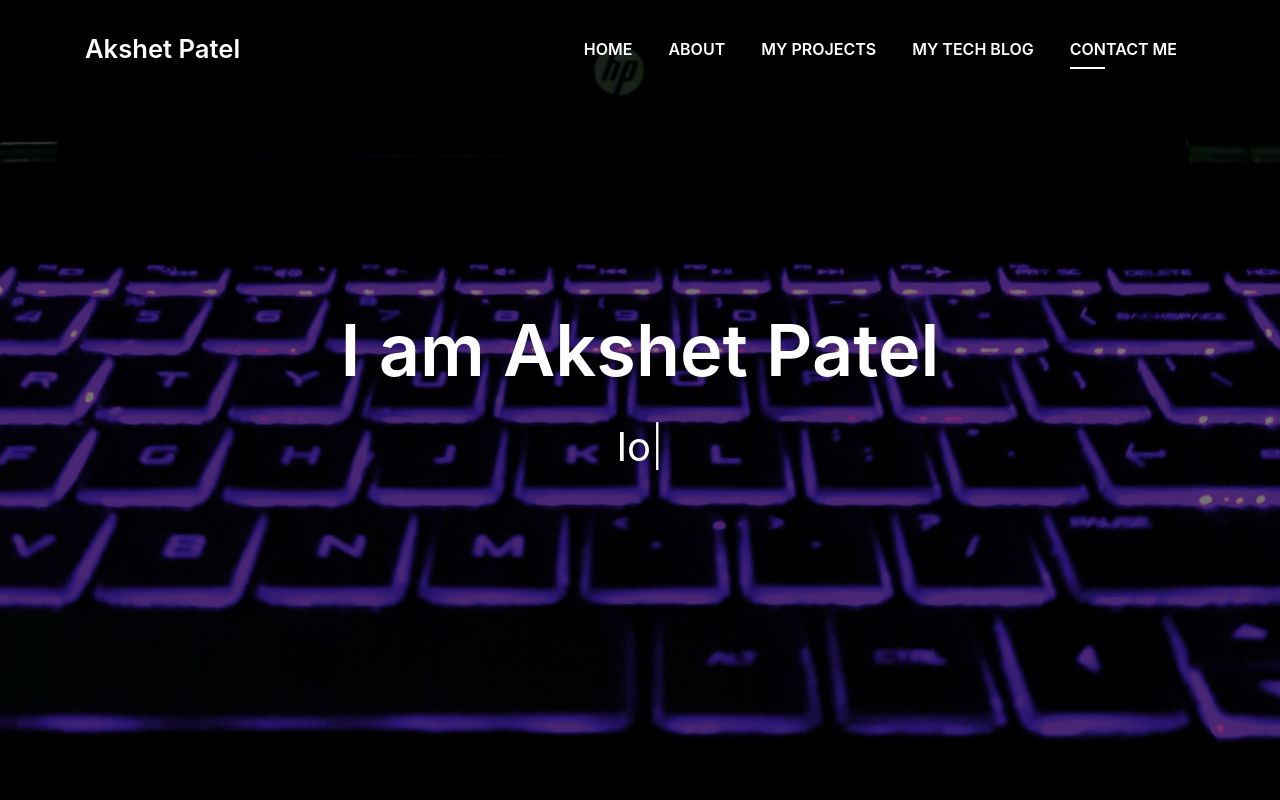
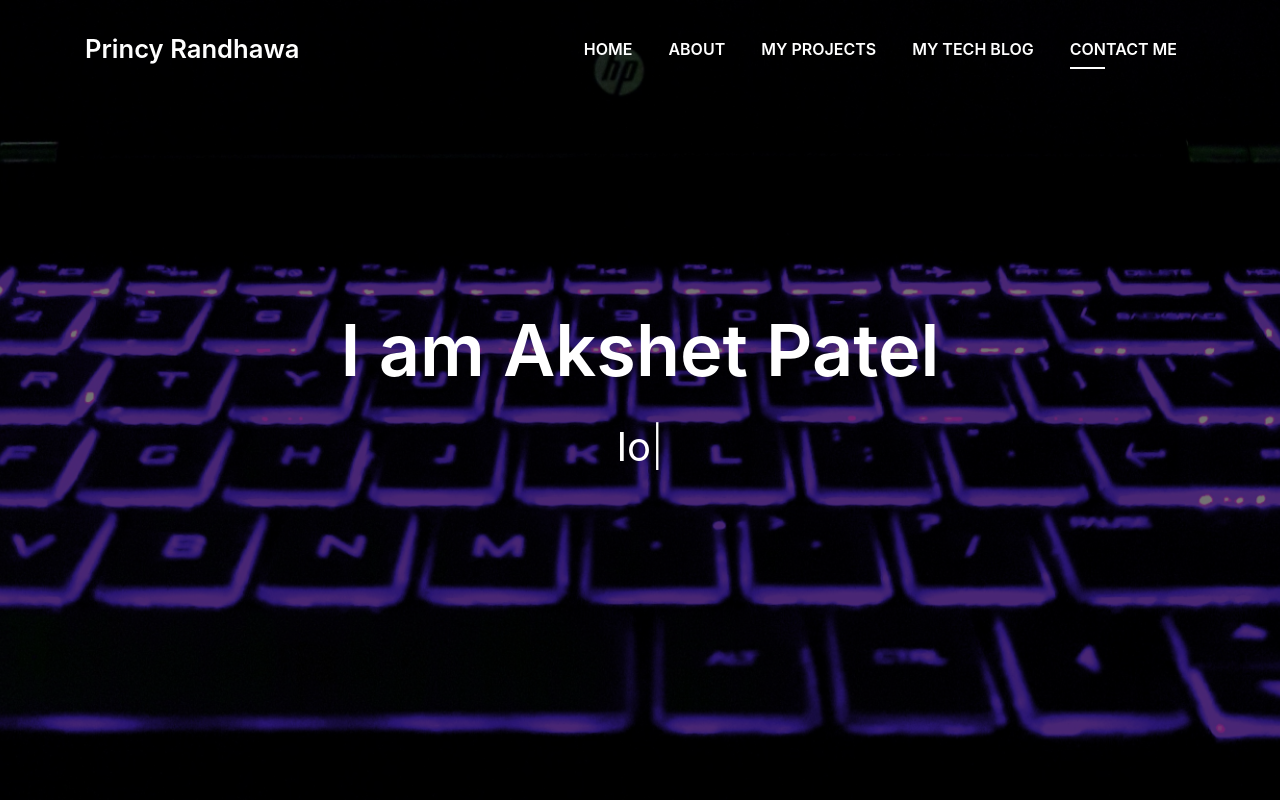
Before and after one commit to PrincyRandhawa/princyrandhawa.github.io, a plain HTML site: page index.html in a window 1280 px wide. Shown: the top 800 px of the page. Drawn offline with Linux system fonts and the light colour scheme; files whose address does not match are found by name.

Commit message:
Update index.html

```diff
--- a/index.html
+++ b/index.html
@@ -5,7 +5,7 @@
   <meta charset="utf-8">
   <meta content="width=device-width, initial-scale=1.0" name="viewport">
 
-  <title>Akshet's Portfolio</title>
+  <title>Princy's Portfolio</title>
   <meta content="" name="descriptison">
   <meta content="" name="keywords">
 
@@ -36,7 +36,7 @@
   <!-- ======= Header/ Navbar ======= -->
   <nav class="navbar navbar-b navbar-trans navbar-expand-md fixed-top" id="mainNav">
     <div class="container">
-      <a class="navbar-brand js-scroll" href="#page-top">Akshet Patel</a>
+      <a class="navbar-brand js-scroll" href="#page-top">Princy Randhawa</a>
       <button class="navbar-toggler collapsed" type="button" data-toggle="collapse" data-target="#navbarDefault" aria-controls="navbarDefault" aria-expanded="false" aria-label="Toggle navigation">
         <span></span>
         <span></span>
```
